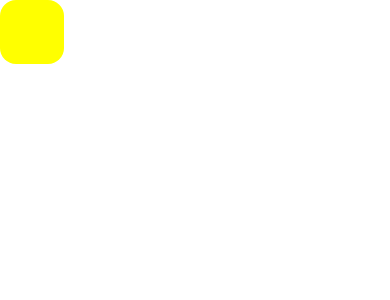
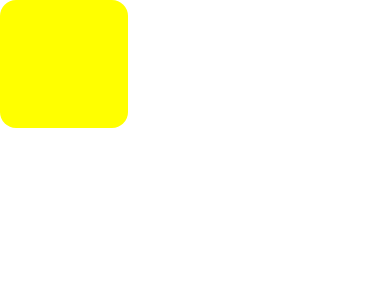
Before and after one commit to heeeun1207/react-native, a React Native app: screen / in a window 390 px wide. Shown: the top 300 px of the page. Built offline with nearby package versions, Linux system fonts and the light colour scheme.

Commit message:
89 페이지 부터 다시하기

```diff
--- a/App.tsx
+++ b/App.tsx
@@ -3,11 +3,10 @@ import {SafeAreaView} from 'react-native';
 import Box from './components/Box';
 
 const App = () => {
-  const name = 'JSX';
   return (
     <SafeAreaView>
     {/* 주석을 작성해봅시다 */}
-      <Box />
+      <Box rounded={true} size="large" />
     </SafeAreaView>
   );
 };
--- a/components/Box.js
+++ b/components/Box.js
@@ -1,19 +1,40 @@
 import React from 'react';
-import { View, StyleSheet } from 'react-native';
+import {View,StyleSheet}from 'react-native';
 
-function Box(props) {
-  return <View style={[styles.box, styles.rounded]} />;
+function Box(props){
+  return (
+    <View
+    style={[styles.box, props.rounded && styles.rounded, sizes[props.size]]}
+    />
+  );
 }
+Box.defaultProps ={
+  size: 'medium',
+};
 
 const styles = StyleSheet.create({
   box: {
-    width: 64,
-    height: 64,
     backgroundColor: 'yellow',
   },
   rounded: {
     borderRadius:16,
   },
+  small:{
+    width :32,
+    height: 32,
+  },
+  medium:{
+    width: 64,
+    height:64,
+  },
+  large:{
+    width:128,
+    height:128,
+  },
 });
-
+  const sizes ={
+    small : styles.small,
+    medium :styles.medium,
+    large :styles.large,
+  };
 export default Box;
```
